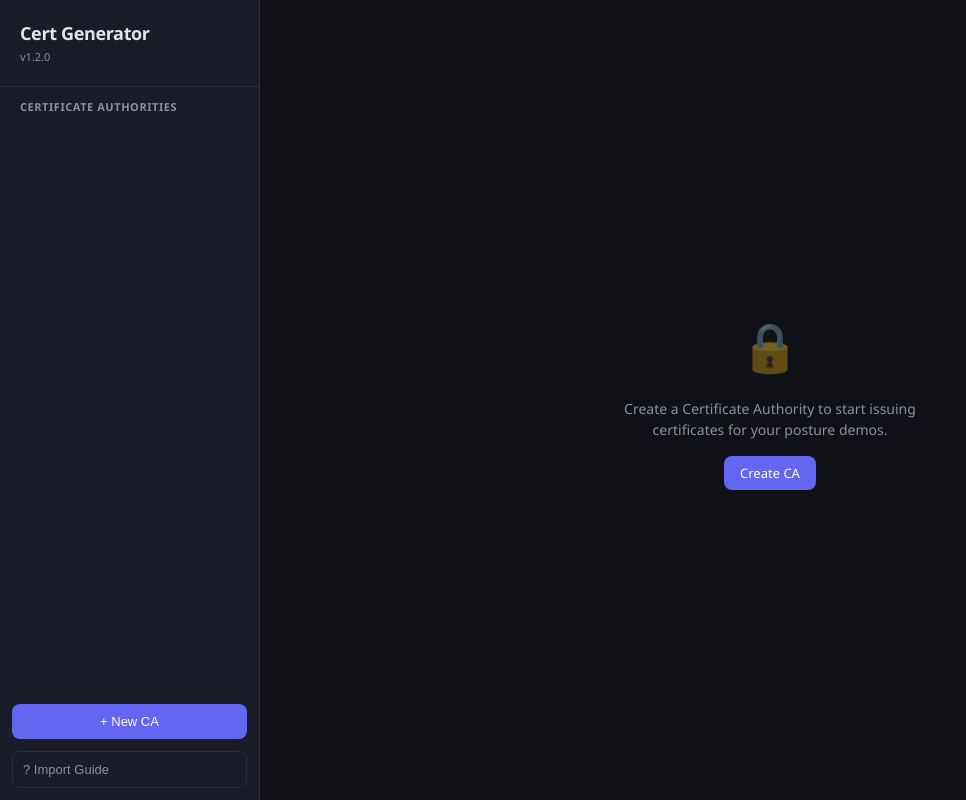
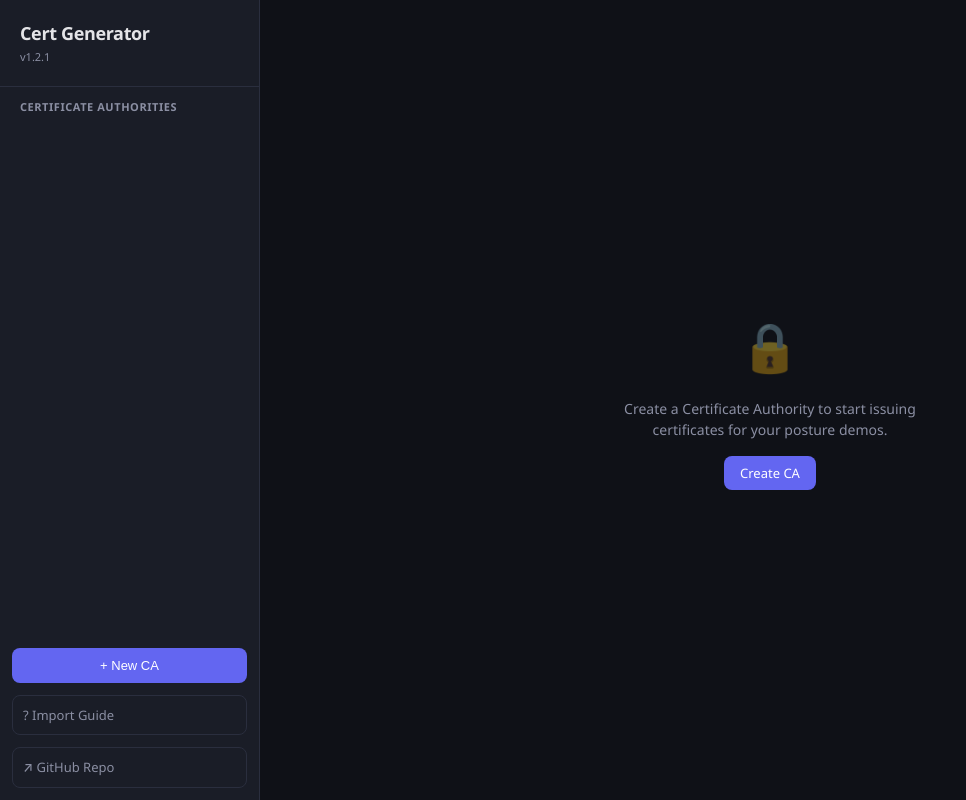
Before and after one commit to darthrater78/cert-generator, a Flask app: page / in a window 1280 px wide. Shown: the whole page, without its empty margins (0-966 px from the left). Run offline with Flask 3, Linux system fonts and the light colour scheme; data that the repository does not hold is empty; parts of the project's set-up code (start-up, migrations or seed data) failed here and were passed over.

Commit message:
feat: v1.2.1 — add GitHub repo link
- Add a GitHub Repo link in the sidebar, opening in the system's
  default browser via a pywebview js_api
- Restrict open_external to https + github.com allowlist to prevent
  the exposed js_api from being used to open arbitrary URLs
- Bump version to 1.2.1

Co-Authored-By: Claude Opus 4.6 <noreply@anthropic.com>

```diff
--- a/app/main.py
+++ b/app/main.py
@@ -3,12 +3,25 @@ from __future__ import annotations
 import socket
 import sys
 import threading
+import webbrowser
 
 import webview
 from werkzeug.serving import make_server
 
 from .db import init_db
 from .server import app, set_bound_port
+
+ALLOWED_EXTERNAL_HOSTS = {"github.com"}
+
+
+class Api:
+    def open_external(self, url: str) -> None:
+        from urllib.parse import urlparse
+
+        parsed = urlparse(url)
+        if parsed.scheme != "https" or parsed.hostname not in ALLOWED_EXTERNAL_HOSTS:
+            return
+        webbrowser.open(url)
 
 
 def _find_free_port() -> int:
@@ -36,6 +49,7 @@ def main() -> None:
         width=1100,
         height=720,
         min_size=(800, 500),
+        js_api=Api(),
     )
     window.events.closing += on_closing
     webview.start()
--- a/app/templates/index.html
+++ b/app/templates/index.html
@@ -341,6 +341,7 @@ body {
 }
 
 .btn-help {
+  display: block;
   margin: 0 12px 12px;
   padding: 10px;
   background: transparent;
@@ -350,8 +351,10 @@ body {
   cursor: pointer;
   font-size: 13px;
   font-weight: 500;
+  font-family: inherit;
   transition: background 0.15s, color 0.15s;
   text-align: left;
+  text-decoration: none;
 }
 .btn-help:hover { background: var(--surface-hover); color: var(--text); }
 
@@ -410,7 +413,7 @@ body {
   <div class="sidebar">
     <div class="sidebar-header">
       <h1>Cert Generator</h1>
-      <div class="version">v1.2.0</div>
+      <div class="version">v1.2.1</div>
     </div>
     <div class="sidebar-section">
       <h3>Certificate Authorities</h3>
@@ -418,6 +421,7 @@ body {
     </div>
     <button class="btn-new-ca" onclick="showCreateCA()">+ New CA</button>
     <button class="btn-help" onclick="showGuide()">? Import Guide</button>
+    <a class="btn-help" href="https://github.com/darthrater78/cert-generator" onclick="return openExternal(event, this.href)">&#8599; GitHub Repo</a>
   </div>
 
   <div class="main">
@@ -1287,6 +1291,16 @@ function showGuide() {
   showModal('guideModal');
 }
 
+function openExternal(event, url) {
+  event.preventDefault();
+  if (window.pywebview && window.pywebview.api && window.pywebview.api.open_external) {
+    window.pywebview.api.open_external(url);
+  } else {
+    window.open(url, '_blank');
+  }
+  return false;
+}
+
 loadCAs();
 </script>
 </body>
--- a/pyproject.toml
+++ b/pyproject.toml
@@ -1,6 +1,6 @@
 [project]
 name = "cert-generator"
-version = "1.2.0"
+version = "1.2.1"
 description = "Certificate Authority tool for generating and managing self-signed certificates"
 requires-python = ">=3.10"
 dependencies = [
```
Also changed, not shown: README.md.
